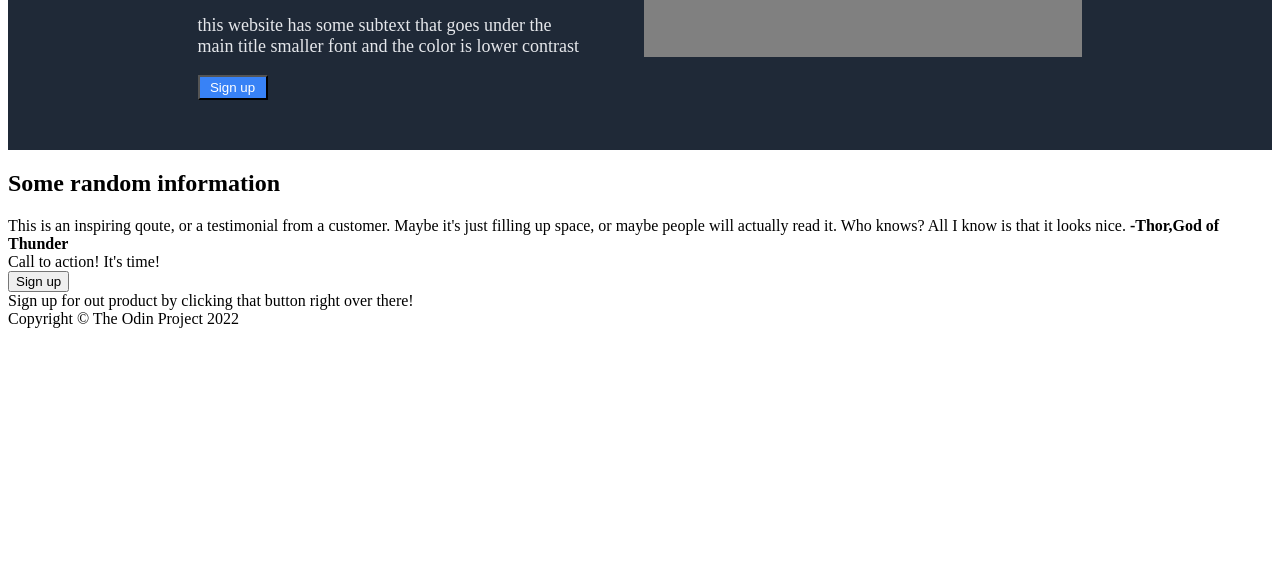
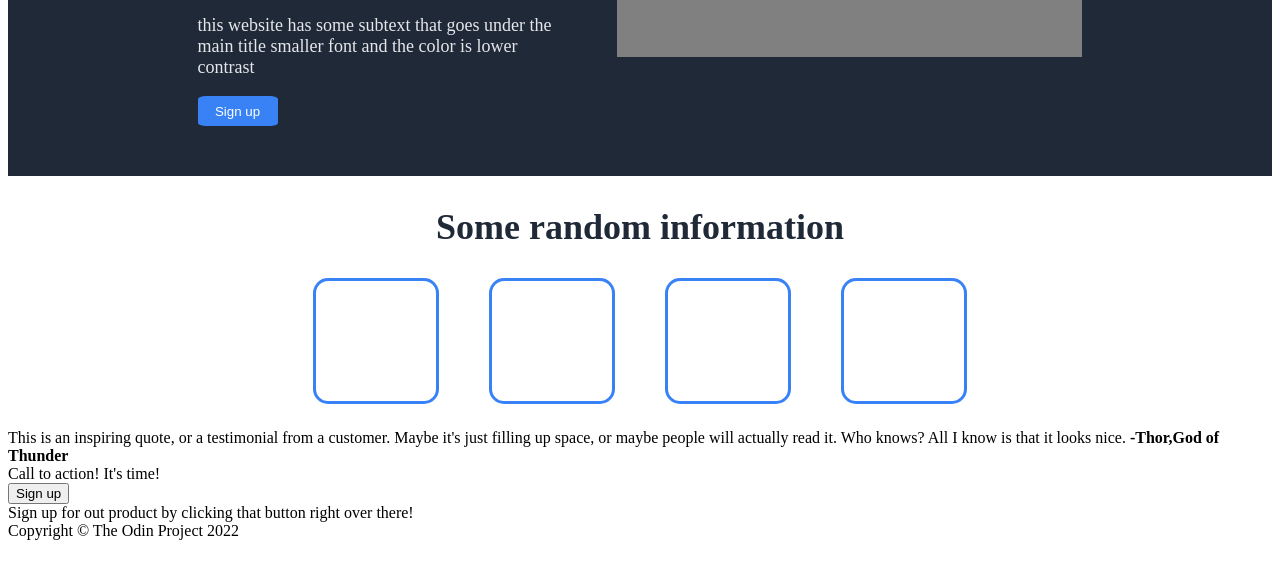
Before and after one commit to mayanksharma-1/landing-page-template, a plain HTML site: page index.html in a window 1280 px wide. Shown: the part 220-798 px from the top of the page. Drawn offline with Linux system fonts and the light colour scheme.

Commit message:
set up the placeholder for illustrations in the middle of the webpage and correct typos

```diff
--- a/index.html
+++ b/index.html
@@ -21,7 +21,7 @@
     <div class="top heading-content">
         <div class="heading-text">
         <h1>This Website is <br> awesome</h1>
-        <p>this website has some subtext that goes under the <br> main title smaller font and the color is lower contrast </p>
+        <p>this website has some subtext that goes under the <br> main title smaller font and the color is lower <br> contrast </p>
         <button class="sign-button1">Sign up</button>
         </div>
         <div class="heading-img">
@@ -29,7 +29,7 @@
         </div>
 
     </div>
-    <h2>Some random information</h2>
+    <h2 class="info">Some random information</h2>
     <div class="album">
         <div class="album-element"></div>
         <div class="album-element"></div>
@@ -37,7 +37,7 @@
         <div class="album-element"></div>
     </div>
     <div class="qoute">
-        This is an inspiring qoute, or a testimonial from a customer.
+        This is an inspiring quote, or a testimonial from a customer.
         Maybe it's just filling up space, or maybe people will actually read it.
         Who knows? All I know is that it looks nice.
         <b>-Thor,God of Thunder</b>
--- a/style.css
+++ b/style.css
@@ -57,11 +57,13 @@ body{
     color: #E5E7EB;
     display: flex;
 }
-.heading-text button{
+.sign-button1{
     background-color: #3882F6;
     color: white;
-    height: 25px;
-    width: 70px;
+    height: 30px;
+    width: 80px;
+    border: 2px;
+    border-radius: 10%;
 }
 .heading-img{
     flex: 1;
@@ -72,3 +74,21 @@ body{
 img.placeholder{
     border: solid;
 }
+.info{
+    text-align: center;
+    font-weight: bolder;
+    color: #1F2937;
+    font-size: 36px;
+}
+.album{
+    display: flex;
+    justify-content: center;
+}
+.album-element{
+    height: 120px;
+    width: 120px;
+    border: solid #3882F6;
+    border-radius: 15px;
+    margin: 25px;
+    margin-top: 0px;
+}
```
